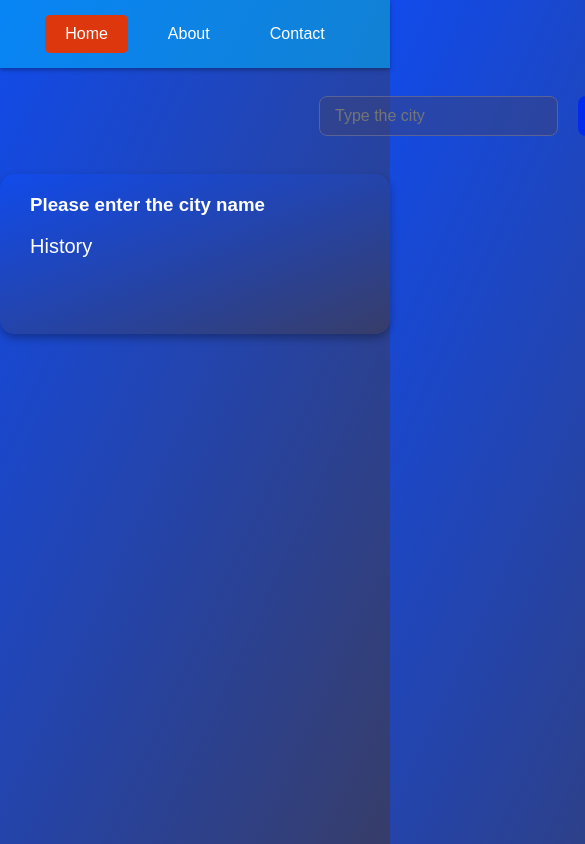
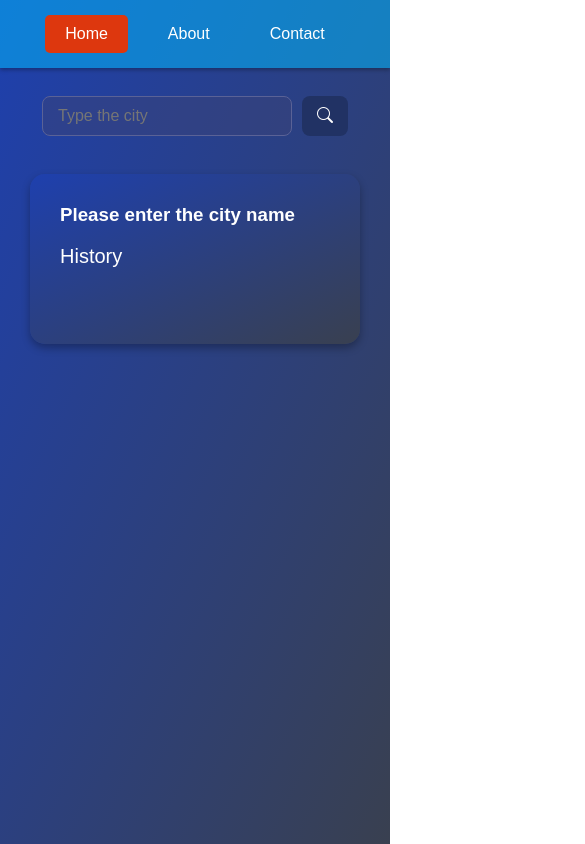
Before and after one commit to SaranshGupta123/weather-app, a React (Vite) app: page / in a window 390 px wide. Shown: the top 844 px of the page, 585 px wide, since content can reach past the window. Built offline with nearby package versions, Linux system fonts and the light colour scheme.

Commit message:
Change styling

```diff
--- a/src/App.css
+++ b/src/App.css
@@ -1,17 +1,17 @@
 body {
   margin: 0;
   padding: 0;
-  background: linear-gradient(to bottom right, #114beb, #373D69);
+  background: linear-gradient(to bottom right, #1e40ae, #394050);
   font-family: sans-serif;
-  color: #FFFFFF;
+  color: #ffffff;
   min-height: 100vh;
 }
 
 .App {
-  background: linear-gradient(to bottom right, #114beb, #373D69);
+  background: linear-gradient(to bottom right, #1e40ae, #394050);
   border-radius: 15px;
   box-shadow: 0 4px 8px rgba(0, 0, 0, 0.3);
-  max-width: 800px;
+  max-width: 900px;
   margin: 30px auto;
   padding: 30px;
 }
@@ -24,31 +24,32 @@ body {
 
 .Search-box {
   display: flex;
-  width: 80%;
   gap: 20px;
 }
 
 .Search {
-  width: 600px;
+  width: 350px;
   padding: 10px 15px;
   margin: 8px 0;
-  margin-left: 280px;
+  display: flex;
+  flex-direction: column;
+  align-items: center;
   gap: 20px;
   box-sizing: border-box;
-  border: 1px solid #5A6296;
+  border: 1px solid #5a6296;
   border-radius: 8px;
   background-color: rgba(59, 66, 122, 0.5);
-  color: #FFFFFF;
+  color: #ffffff;
   font-size: 16px;
 }
 
 .Search:focus {
   outline: none;
-  border-color: #89A2FB;
+  border-color: #89a2fb;
 }
 
 .button {
-  background: rgb(4, 43, 237);
+  background: #213264;
   color: white;
   padding: 10px 15px;
   margin: 8px 0;
@@ -74,9 +75,9 @@ body {
 }
 
 .Temperature > div {
-  background: rgba(10, 173, 227, 0.221);
+  background: rgba(50, 59, 85, 0.671);
   padding: 20px;
-  border-radius: 8px;
+  border-radius: 25px;
   text-align: center;
   display: flex;
   align-items: center;
@@ -108,7 +109,9 @@ body {
   margin-top: -10px;
 }
 
-.Humidity, .Pressure, .Wind {
+.Humidity,
+.Pressure,
+.Wind {
   font-size: 16px;
 }
 
@@ -135,7 +138,7 @@ body {
 }
 
 .item li {
-  background: rgb(6, 82, 205);
+  background: #213264;
   padding: 20px;
   margin: 5px;
   border-radius: 5px;
@@ -160,7 +163,7 @@ body {
 }
 
 .navbar a {
-  color: #FFFFFF;
+  color: #ffffff;
   text-decoration: none;
   padding: 10px 20px;
   margin: 0 10px;
@@ -170,25 +173,28 @@ body {
 
 .navbar a:hover,
 .navbar a.active {
-  background-color: #3B427A;
+  background-color: #3b427a;
 }
 
-.page, .page2 {
+.page,
+.page2 {
   text-align: center;
   padding: 30px;
   margin: 30px auto;
-  background: linear-gradient(to bottom right, #114beb, #373D69);
+  background: linear-gradient(to bottom right, #114beb, #373d69);
   border-radius: 15px;
   box-shadow: 0 4px 8px rgba(0, 0, 0, 0.3);
   max-width: 700px;
 }
 
-.page h2, .page2 h2 {
+.page h2,
+.page2 h2 {
   font-size: 24px;
   margin-bottom: 15px;
 }
 
-.page p, .page2 p {
+.page p,
+.page2 p {
   font-size: 16px;
   line-height: 1.6;
 }
@@ -200,22 +206,22 @@ body {
 .forecast {
   display: flex;
   overflow-x: hidden;
-  margin-left: -35px;
+  margin-left: -10px;
   padding: 10px;
   gap: 5px;
   border-radius: 8px;
   margin-top: 20px;
   white-space: nowrap;
   justify-content: space-between;
-  width: 850px;
+  width: 900px;
 }
 
 .forecast-item {
   margin: 0;
   text-align: center;
-  padding: 6px;
+  padding: 9px;
   border-radius: 5px;
-  background-color: rgba(10, 173, 227, 0.221);
+  background: rgba(50, 59, 85, 0.623);
 }
 
 .forecast-icon {
@@ -224,3 +230,52 @@ body {
   display: block;
   margin: 5px auto;
 }
+
+@media (max-width: 420px) {
+  .City {
+    margin-top: -15px;
+  }
+  .other4 {
+    margin-top: 20px;
+  }
+  .Search-box {
+    display: flex;
+    gap: 10px;
+  }
+  .Search {
+    width: 250px;
+  }
+  .App {
+    max-width: 270px;
+  }
+  .weather-icon {
+    width: 60px;
+    height: 60px;
+    margin-left: 0;
+    margin-top: 0;
+  }
+  .Search-city {
+    margin-top: 0;
+  }
+  .Temperature {
+    flex-wrap: wrap;
+  }
+  .Temperature > div {
+    width: 60px;
+    height: 100px;
+    display: flex;
+    flex-direction: column;
+    margin-top: 20px;
+  }
+  .forecast1{
+    width: 900px;
+    margin-bottom: 50px;
+  }
+  .forecast{
+    margin-left: 65px;
+    display: flex;
+    flex-direction: column;
+    width: 120px;
+    flex-wrap: wrap;
+}
+}
--- a/src/component/Result.jsx
+++ b/src/component/Result.jsx
@@ -31,7 +31,7 @@ const Result = ({ weatherData, historyData, historySearch, forecastData, searchD
                 <div className='Pressure'>Pressure: {weatherData.main.pressure} hPa</div>
                 <div className='Wind'>Wind Speed: {weatherData.wind.speed} m/s</div>
               </div>
-              <div>
+              <div className='forecast1'>
                 <h3>Hourly Forecast:</h3>
                 <div className="forecast">
                   {forecastData.map((item, index) => (
```
